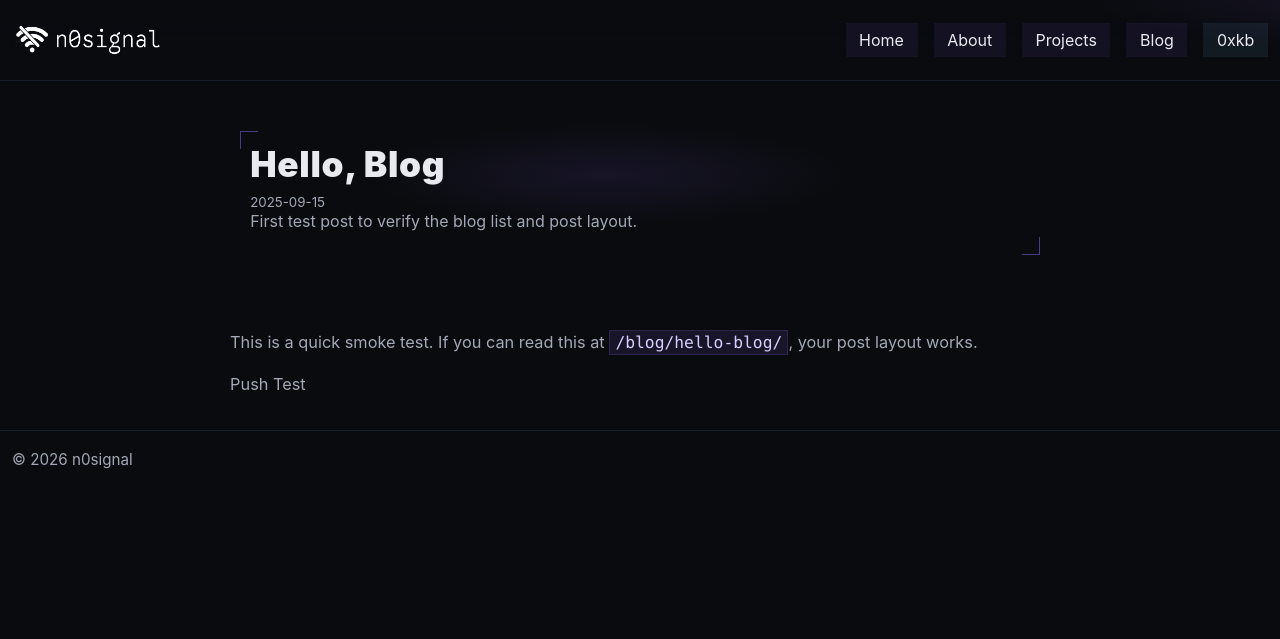
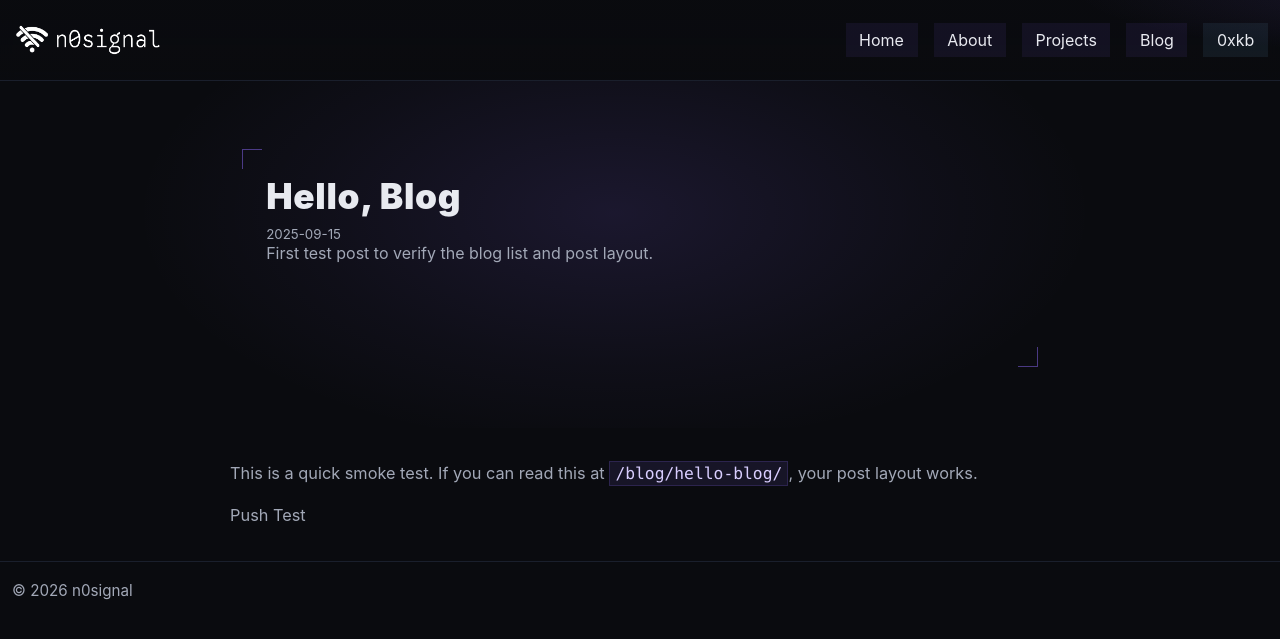
Before and after one commit to Kaninte/n0signal.dev, a Jekyll site: the page built from _posts/2025-09-15-hello-world.md, in a window 1280 px wide. Shown: the top 639 px of the page. Built offline with Jekyll 4.4.1, drawn with Linux system fonts in a browser that asks for light colours.

Commit message:
Update style.css

```diff
--- a/assets/style.css
+++ b/assets/style.css
@@ -261,7 +261,10 @@ nav a.nav-kb:hover{
 .hero.post-hero{
   --post-accent:var(--muted);
 
-  padding:2.25rem 0 1.75rem;
+  position:relative;
+  overflow:hidden;
+
+  padding:3.25rem 0 2.8rem;
   border:0;
   background:transparent;
 }
@@ -283,25 +286,47 @@ nav a.nav-kb:hover{
   --post-accent:var(--muted);
 }
 
-/* Wide blacksite frame with a glow localised around the title */
-.hero.post-hero > .wrap{
-  position:relative;
-  padding:1.25rem 1.5rem 1.35rem;
-  isolation:isolate;
+/*
+  Full-viewport glow layer.
+  The 100vw width lets the colour run to the browser edge and stop cleanly.
+*/
+.hero.post-hero::before{
+  content:"";
+  position:absolute;
+  z-index:0;
+
+  top:0;
+  bottom:0;
+  left:50%;
+
+  width:100vw;
+  transform:translateX(-50%);
 
   background:
     radial-gradient(
-      ellipse at 46% 38%,
-      color-mix(in srgb, var(--post-accent) 10%, transparent),
-      transparent 38%
+      ellipse 52% 95% at 48% 38%,
+      color-mix(in srgb, var(--post-accent) 13%, transparent),
+      color-mix(in srgb, var(--post-accent) 4%, transparent) 46%,
+      transparent 72%
     );
+
+  pointer-events:none;
 }
 
-/*
-  Override the generic desktop hero grid.
-  Without display:block, the title occupies only the first grid column,
-  which makes the post hero look off-centre.
-*/
+/* Wide, taller blacksite frame */
+.hero.post-hero > .wrap{
+  position:relative;
+  z-index:1;
+
+  width:min(calc(100% - 2rem), 1480px);
+  min-height:250px;
+  padding:2.25rem 2.5rem;
+
+  display:flex;
+  align-items:center;
+}
+
+/* Keep the title block aligned and readable */
 .hero.post-hero .hero-inner{
   display:block;
   width:100%;
@@ -309,29 +334,39 @@ nav a.nav-kb:hover{
   margin:0 auto;
 }
 
-/* Restrained opposing blacksite corners */
+/* Opposing blacksite corners */
 .hero.post-hero > .wrap::before,
 .hero.post-hero > .wrap::after{
   content:"";
   position:absolute;
-  width:18px;
-  height:18px;
+
+  width:20px;
+  height:20px;
+
+  opacity:.75;
   pointer-events:none;
-  opacity:.75;
 }
 
 .hero.post-hero > .wrap::before{
-  top:.85rem;
-  left:.85rem;
-  border-top:1px solid color-mix(in srgb, var(--post-accent) 65%, transparent);
-  border-left:1px solid color-mix(in srgb, var(--post-accent) 65%, transparent);
+  top:1rem;
+  left:1rem;
+
+  border-top:1px solid
+    color-mix(in srgb, var(--post-accent) 65%, transparent);
+
+  border-left:1px solid
+    color-mix(in srgb, var(--post-accent) 65%, transparent);
 }
 
 .hero.post-hero > .wrap::after{
-  right:.85rem;
-  bottom:.85rem;
-  border-right:1px solid color-mix(in srgb, var(--post-accent) 65%, transparent);
-  border-bottom:1px solid color-mix(in srgb, var(--post-accent) 65%, transparent);
+  right:1rem;
+  bottom:1rem;
+
+  border-right:1px solid
+    color-mix(in srgb, var(--post-accent) 65%, transparent);
+
+  border-bottom:1px solid
+    color-mix(in srgb, var(--post-accent) 65%, transparent);
 }
 
 /* Post kicker: inherits the post colour */
@@ -806,21 +841,33 @@ article.card .badge.purple{
 /* ===== Responsive Blog Content ===== */
 @media (max-width:640px){
   .hero.post-hero{
-    padding:1.9rem 0 1.4rem;
+    padding:2.25rem 0 1.8rem;
+  }
+
+  .hero.post-hero::before{
+    background:
+      radial-gradient(
+        ellipse 95% 85% at 45% 38%,
+        color-mix(in srgb, var(--post-accent) 12%, transparent),
+        color-mix(in srgb, var(--post-accent) 4%, transparent) 48%,
+        transparent 76%
+      );
   }
 
   .hero.post-hero > .wrap{
-    padding:1.05rem 1.35rem 1.15rem;
+    width:calc(100% - 1.5rem);
+    min-height:230px;
+    padding:1.6rem 1.5rem;
   }
 
   .hero.post-hero > .wrap::before{
-    top:.7rem;
-    left:.7rem;
+    top:.75rem;
+    left:.75rem;
   }
 
   .hero.post-hero > .wrap::after{
-    right:.7rem;
-    bottom:.7rem;
+    right:.75rem;
+    bottom:.75rem;
   }
 
   .hero.post-hero + section.wrap{
```
